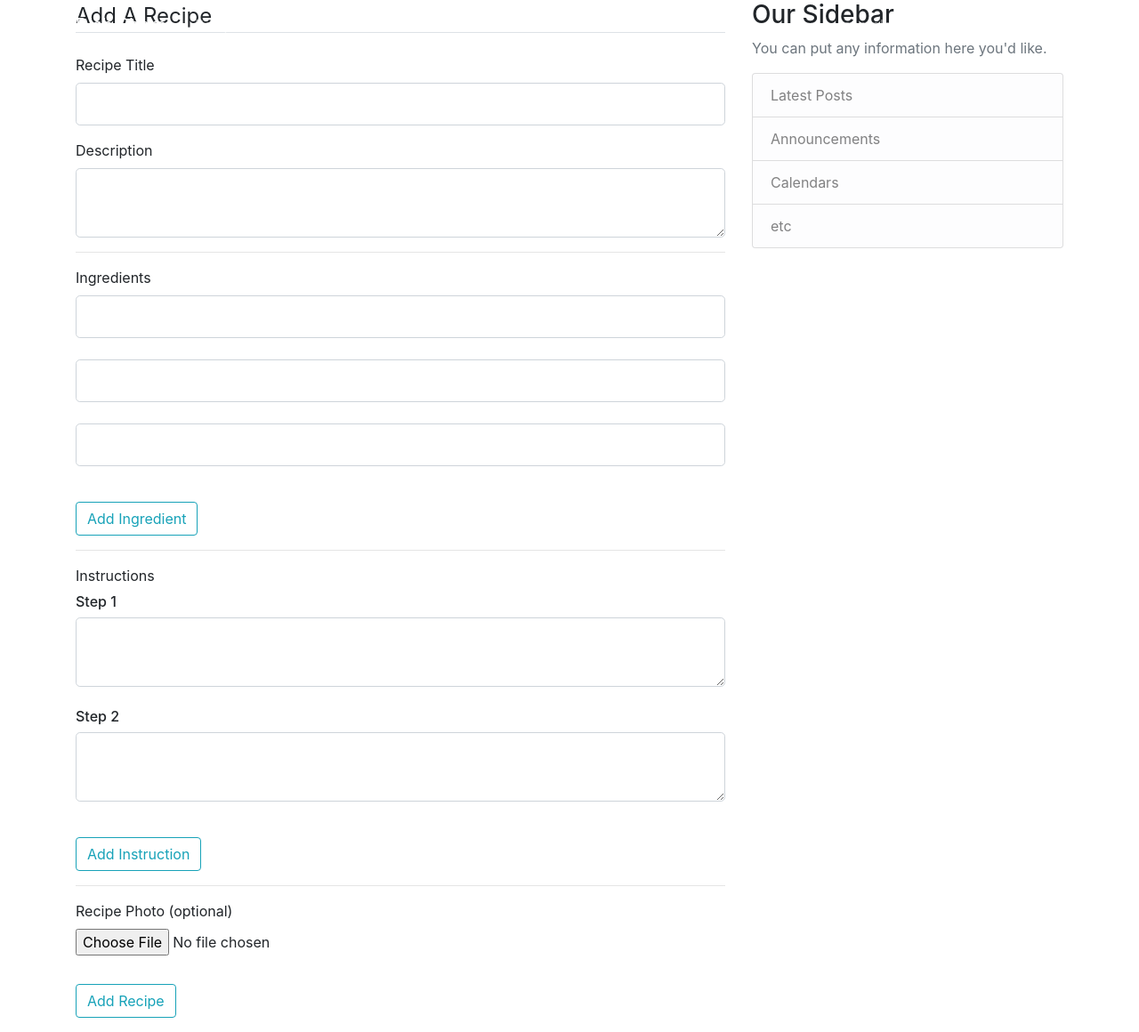
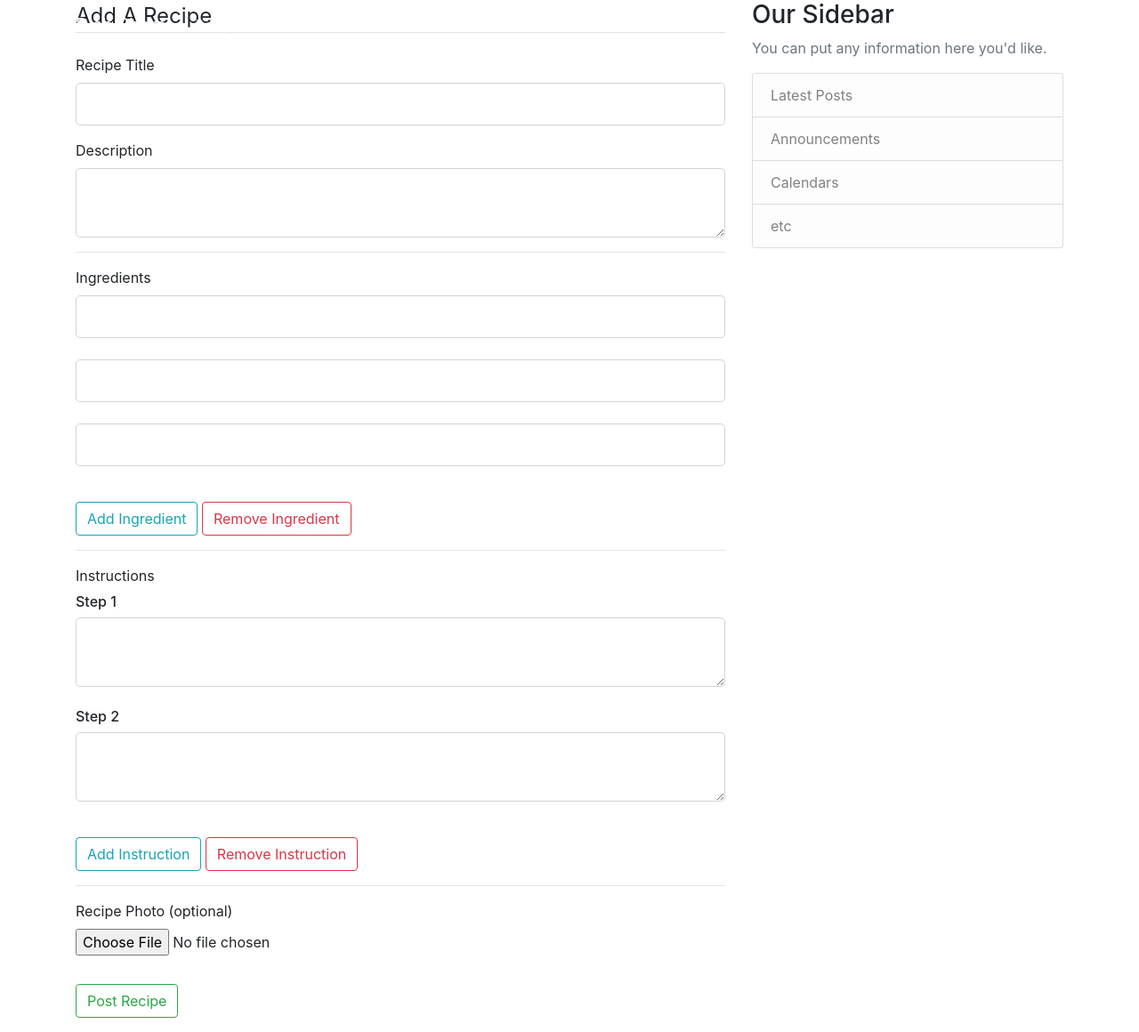
Before and after one commit to Elbadil/Dish_Share, a Flask app: page /recipe/new in a window 1280 px wide. Shown: the whole page at 89% size. Run offline with Flask 3, Linux system fonts and the light colour scheme; the visitor is signed in with stand-in values (Sample User, id 1); some libraries are stand-ins or nearby versions.

Commit message:
Remove Ingredient Instruction Button

```diff
--- a/app/forms.py
+++ b/app/forms.py
@@ -80,4 +80,4 @@ class PostForm(FlaskForm):
     ingredients = FieldList(FormField(Ingredients), min_entries=3)
     instructions = FieldList(FormField(Instructions), min_entries=2)
     picture = FileField('Recipe Photo (optional)', validators=[FileAllowed(['jpg', 'png'])])
-    submit = SubmitField('Add Recipe')
+    submit = SubmitField('Post Recipe')
--- a/app/models.py
+++ b/app/models.py
@@ -64,12 +64,14 @@ class Ingredient(BaseModel, db.Model):
     __tablename__ = "ingredients"
     recipe_id = db.Column(db.String(128), db.ForeignKey('recipes.id'), nullable=False)
     name = db.Column(db.String(128), nullable=False)
+    order = db.Column(db.Integer, nullable=False)
 
 
 class Instruction(BaseModel, db.Model):
     """Comment Model for the web app users recipes instructions"""
     __tablename__ = "instructions"
     recipe_id = db.Column(db.String(128), db.ForeignKey('recipes.id'), nullable=False)
+    step = db.Column(db.Integer, nullable=False)
     text = db.Column(db.Text, nullable=False)
 
 
--- a/app/routes.py
+++ b/app/routes.py
@@ -109,6 +109,8 @@ def account():
 def new_recipe():
     """Adds new recipe by the user"""
     form = PostForm()
+    ingredient_lmt = 2
+    instruction_lmt = 2
     if form.validate_on_submit():
         recipe = Recipe(user_id=current_user.id, title=form.title.data, description=form.description.data)
         if form.picture.data:
@@ -116,16 +118,23 @@ def new_recipe():
             recipe.image_file = picture_fn
         db.session.add(recipe)
         db.session.commit()
+        # Add Recipe Ingredients
+        order = 1
         for ingredient in form.ingredients:
-            new_ingredient = Ingredient(recipe_id=recipe.id, name=ingredient.data['ingredient'])
+            new_ingredient = Ingredient(recipe_id=recipe.id, name=ingredient.data['ingredient'], order=order)
             db.session.add(new_ingredient)
+            order += 1
+        # Add Recipe Instructions
+        step = 1
         for instruction in form.instructions:
-            new_instruction = Instruction(recipe_id=recipe.id, text=instruction.data['instruction'])
+            new_instruction = Instruction(recipe_id=recipe.id, text=instruction.data['instruction'], step= step)
             db.session.add(new_instruction)
+            step += 1
         db.session.commit()
         flash('Your new Recipe has been posted!', 'success')
         return redirect(url_for('recipe_feed'))
-    return render_template('new_recipe.html', form=form, title="New Recipe")
+    return render_template('new_recipe.html', form=form, title="New Recipe",
+                           instruction_lmt=instruction_lmt, ingredient_lmt=ingredient_lmt)
 
 
 if __name__ == "__main__":
--- a/app/templates/feed.html
+++ b/app/templates/feed.html
@@ -10,12 +10,12 @@
             <h2><a class="article-title" href="#">{{ recipe.title }}</a></h2>
             <p class="article-content">{{ recipe.description }}</p>
             <ul>
-                {% for ingredient in recipe.ingredients | sort(attribute='created_at') %}
+                {% for ingredient in recipe.ingredients | sort(attribute='order') %}
                 <li>{{ ingredient.name }}</li>
                 {% endfor %}
             </ul>
             <ol>
-                {% for instruction in recipe.instructions | sort(attribute='created_at') %}
+                {% for instruction in recipe.instructions | sort(attribute='step') %}
                 <li>{{ instruction.text }}</li>
                 {% endfor %}
             </ol>
--- a/app/templates/new_recipe.html
+++ b/app/templates/new_recipe.html
@@ -43,6 +43,7 @@
                 </div>
             </div>
             <button type="button" class="btn btn-outline-info" id="add-ingredient-btn">Add Ingredient</button>
+            <button type="button" class="btn btn-outline-danger" id="remove-ingredient-btn">Remove Ingredient</button>
             <hr>
             <!-- Instructions -->
             <div class="form-group">
@@ -54,7 +55,8 @@
                     {% endfor %}
                 </div>
             </div>
-            <button type="button" class="btn btn-outline-info" id="add-instruction-btn">Add Instruction</button><hr>
+            <button type="button" class="btn btn-outline-info" id="add-instruction-btn">Add Instruction</button>
+            <button type="button" class="btn btn-outline-danger" id="remove-instruction-btn">Remove Instruction</button><hr>
             <div class="form-group">
                 {{ form.picture.label() }}
                 {{ form.picture(class="form-control-file") }}
@@ -66,35 +68,54 @@
             </div>
         </fieldset>
         <div class="form-group">
-            {{ form.submit(class="btn btn-outline-info")}}
+            {{ form.submit(class="btn btn-outline-success")}}
         </div>
     </form>
     <script src="https://code.jquery.com/jquery-3.6.4.min.js"></script>
     <script>
         $(document).ready(function () {
             const initialIngredientCount = $("#ingredient-list").data("initial-count");
-            let ingredientCount = initialIngredientCount;
+            const ingredientList = $("#ingredient-list");
+            let ingredientCount = initialIngredientCount - 1;
             // Add Ingredient
             $("#add-ingredient-btn").click(function () {
-                const ingredientList = $("#ingredient-list");
-                let ingredientEntry = '{{ form.ingredients[0].ingredient(class="form-control form-control-lg") }}';
                 ingredientCount += 1;
-                ingredientEntry = ingredientEntry.replace(/ingredients-0-ingredient/g, 'ingredients-' + ingredientCount + '-ingredient');
-                ingredientList.append(ingredientEntry + '<br>');
+                let ingredientEntry = `<div id="ingredient-${ingredientCount}">
+                                            <input class="form-control form-control-lg" id="ingredients-${ingredientCount}-ingredient"
+                                            name="ingredients-${ingredientCount}-ingredient" required type="text" value><br>
+                                        </div>`;
+                ingredientList.append(ingredientEntry);
+            });
+            // Remove Ingredient
+            $("#remove-ingredient-btn").click(function () {
+                // Check if there are ingredients to remove
+                if (ingredientCount > 0) {
+                    $(`#ingredient-${ingredientCount}`).remove();
+                    ingredientCount -= 1;
+                }
             });
             // Add Instruction
-            const initialInstructionCount = $("#instruction-list").data("initial-count");
-            let instructionCount = initialInstructionCount;
-            const initialStepsCount = $("#steps").data("step-count")
-            let stepCount = initialInstructionCount;
+            const instructionList = $("#instruction-list");
+            let instructionCount = $("#instruction-list").data("initial-count") - 1;
+            let stepCount = $("#steps").data("step-count") + 1;
             $("#add-instruction-btn").click(function () {
-                const instructionList = $("#instruction-list");
-                let instructionEntry = '<textarea class="form-control form-control-lg" id="instructions-0-instruction" name="instructions-0-instruction" required></textarea>';
                 instructionCount += 1;
                 stepCount += 1;
-                instructionEntry = instructionEntry.replace(/instructions-0-instruction/g, 'instructions-' + instructionCount + '-instruction');
-                instructionList.append("<h6>Step " + stepCount + "</h6>");
-                instructionList.append(instructionEntry + '<br>');
+                const instructionEntry = `<div id="instruction-${instructionCount}">
+                                            <h6>Step ${stepCount}</h6>
+                                                <textarea class="form-control form-control-lg id="instructions-${instructionCount}-instruction"
+                                                name="instructions-${instructionCount}-instruction" required></textarea><br>
+                                        </div>`;
+                instructionList.append(instructionEntry);
+            });
+            // Remove Instruction
+            $("#remove-instruction-btn").click(function () {
+                // Check if there are instructions to remove
+                if (instructionCount > 0) {
+                    $(`#instruction-${instructionCount}`).remove();
+                    instructionCount -= 1;
+                    stepCount -= 1;
+                }
             });
         });
     </script>
```
Also changed, not shown: app/static/images/9b84f54e0bda58bb.jpg (added).
